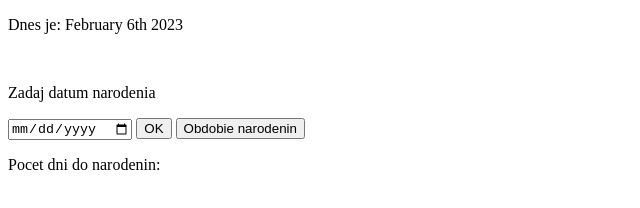
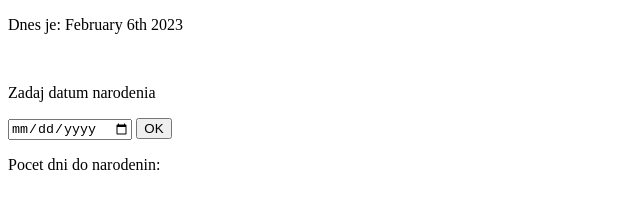
Before and after one commit to Monmik7/zadanie_16.3.1, a plain HTML site: page index.html in a window 1280 px wide. Shown: the whole page, without its empty margins (0-640 px from the left). Drawn offline with nearby package versions, Linux system fonts and the light colour scheme.

Commit message:
Update index.html

```diff
--- a/index.html
+++ b/index.html
@@ -25,7 +25,6 @@
 
     <input type="button" onclick="vypocet()" value="OK">
 
-    <input type="button" onclick="vypocetMesiacov()" value="Obdobie narodenin">
 
     <p id="demo">Pocet dni do narodenin: </p>
     <p id="date"></p>
```
